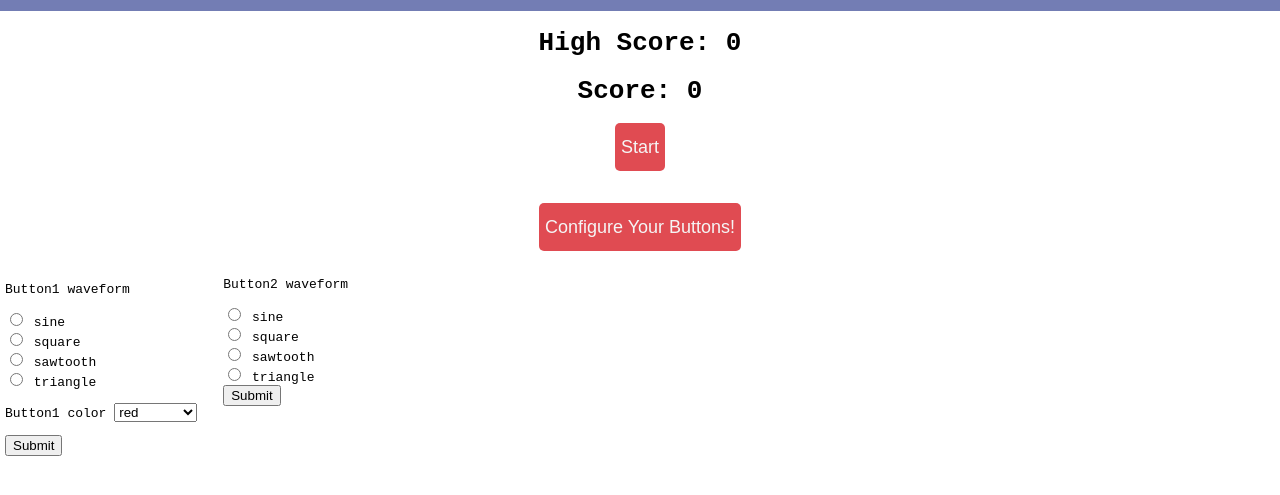
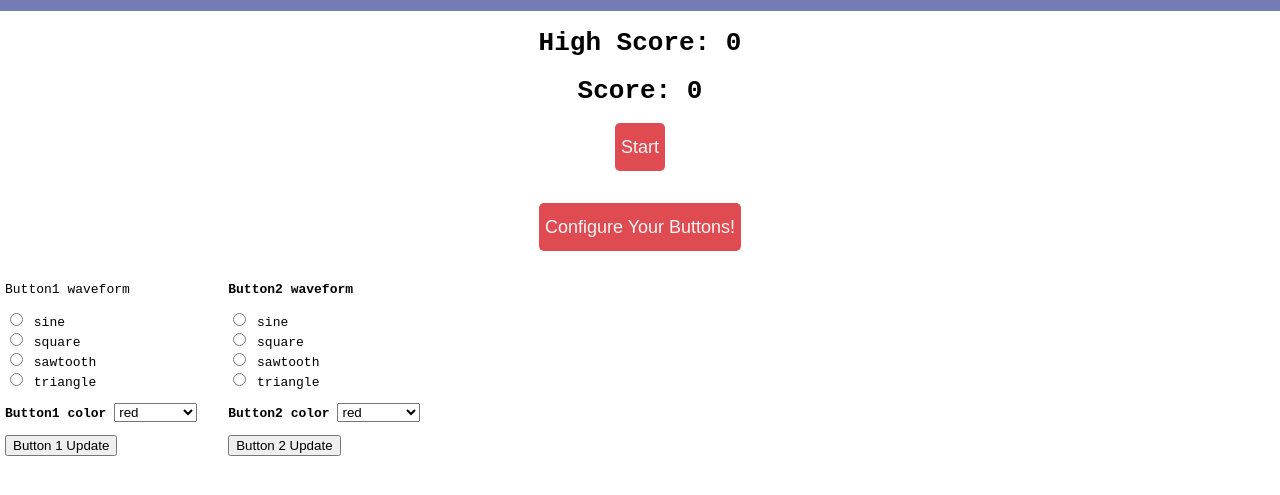
Before and after one commit to LynnEdwardMcqueen/phase-1-project-simon, a plain HTML site: page index.html in a window 1280 px wide. Shown: the part 85-580 px from the top of the page. Drawn offline with Linux system fonts and the light colour scheme; no server answers.

Commit message:
Adds 2 button configuration forms side by side.

```diff
--- a/index.html
+++ b/index.html
@@ -26,7 +26,7 @@
 <!--  <div class="container"> -->
     <div class="form-container">
         <form id="button1-form" display="inline-block" width:100px">
-            <p>Button1 waveform&nbsp;&nbsp</p>
+            <p>Button1 waveform</p>
             <input type="radio" name="button1-waveform" id="sine" value="sine">
             <label for="sine">sine</label><br>
             <input type="radio" name="button1-waveform" id="square" value="square">
@@ -38,7 +38,9 @@
 
 
             <p></p>
-            <label for="button1-color">Button1 color</label>
+            <strong>
+                <label for="button1-color">Button1 color</label>
+            </strong>
             <select name="button-1-color-pulldown" id="button1-color">
                 <option>red</option>
                 <option>blue</option>
@@ -50,13 +52,14 @@
                 <option>burlywood</option>
             </select>
             <p></p>
-            <input type="submit">
+            <input name = "Button 1 Update" type="submit" value="Button 1 Update">
         </form>
     </div>
-    <div style="float:left;">
-
-        <form id="button2-form" style="display:inline; width:10rem">
-            <p>Button2 waveform&nbsp;&nbsp</p>
+    <div class="form-container">
+        <form id="button2-form" style="display:inline-block">
+            <strong>
+                <p>Button2 waveform</p>
+            </strong>
             <input type="radio" name="button2-waveform" id="sine" value="sine">
             <label for="sine">sine</label><br>
 
@@ -66,7 +69,24 @@
             <label for="sine">sawtooth</label><br>
             <input type="radio" name="button2-waveform"  id="triangle" value="triangle">
             <label for="sine">triangle</label><br>
-            <input type="submit"
+
+
+            <p></p>
+            <strong>
+                <label for="button2-color">Button2 color</label>
+            </strong>
+            <select name="button-1-color-pulldown" id="button1-color">
+                <option>red</option>
+                <option>blue</option>
+                <option>green</option>
+                <option>yellow</option>
+                <option>purple</option>
+                <option>turquoise</option>
+                <option>orange</option>
+                <option>burlywood</option>
+            </select>
+            <p></p>
+            <input name = "Button 2 Update" type="submit" value="Button 2 Update">
         </form>
     </div>
 
--- a/simon.json
+++ b/simon.json
@@ -40,7 +40,7 @@
   "highScore": [
     {
       "id": 1,
-      "score": 10
+      "score": 13
     }
   ]
 }
```
